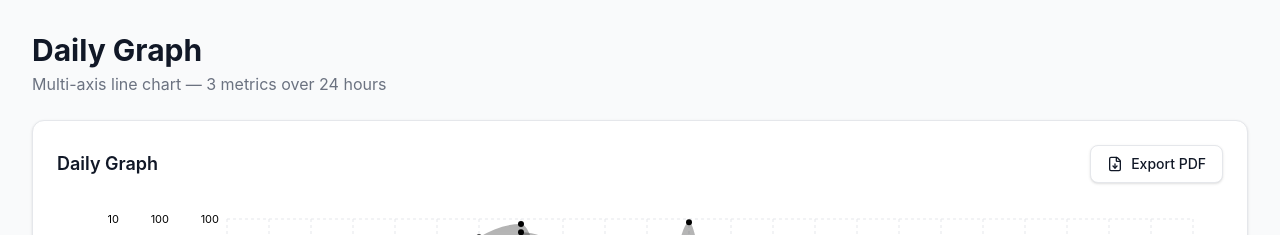
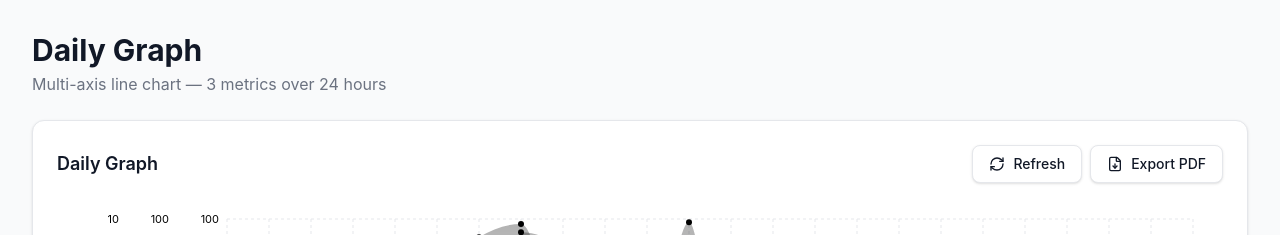
Before and after one commit to phurimart14/devdeva-test-chart, a React (Vite) app: page / in a window 1280 px wide. Shown: the top 235 px of the page. Built offline with nearby package versions, Linux system fonts and the light colour scheme.

Commit message:
feat: add refresh button to regenerate random mock data

```diff
--- a/src/App.tsx
+++ b/src/App.tsx
@@ -1,10 +1,20 @@
-import { useState } from 'react';
-import { DailyChart } from './components/DailyChart';
-import { ExportButton } from './components/ExportButton';
-import { generateMockData, LINE_CONFIGS } from './lib/mockData';
+import { useState } from "react";
+import { DailyChart } from "./components/DailyChart";
+import { ExportButton } from "./components/ExportButton";
+import { RefreshButton } from "./components/RefreshButton";
+import { generateMockData, LINE_CONFIGS } from "./lib/mockData";
 
 function App() {
-  const [data] = useState(() => generateMockData());
+  const [data, setData] = useState(() => generateMockData());
+
+  /**
+   * Refresh data — สุ่มข้อมูลใหม่
+   * - เปลี่ยน state → React จะ re-render กราฟ
+   * - กราฟ animate ใหม่ตั้งแต่ต้น (เพราะ key เดิม + data ใหม่)
+   */
+  function handleRefresh() {
+    setData(generateMockData());
+  }
 
   return (
     <div className="min-h-screen p-4 sm:p-6 lg:p-8">
@@ -21,16 +31,21 @@ function App() {
 
         {/* Chart Card */}
         <div className="bg-card border border-border rounded-xl p-3 sm:p-4 lg:p-6 shadow-sm">
-          {/* Header ของ card */}
+          {/* Card Header: title + 2 buttons */}
           <div className="flex flex-col sm:flex-row sm:items-center sm:justify-between gap-3 mb-4">
             <h2 className="text-base sm:text-lg font-semibold text-text-primary">
               Daily Graph
             </h2>
-            <ExportButton
-              data={data}
-              lineConfigs={LINE_CONFIGS}
-              filename="daily-graph"
-            />
+
+            {/* Action Buttons */}
+            <div className="flex items-center gap-2">
+              <RefreshButton onRefresh={handleRefresh} />
+              <ExportButton
+                data={data}
+                lineConfigs={LINE_CONFIGS}
+                filename="daily-graph"
+              />
+            </div>
           </div>
 
           <DailyChart data={data} lineConfigs={LINE_CONFIGS} />
--- /dev/null
+++ b/src/components/RefreshButton.tsx
@@ -0,0 +1,32 @@
+import { RefreshCw } from 'lucide-react';
+
+interface RefreshButtonProps {
+  /** Callback เมื่อกดปุ่ม */
+  onRefresh: () => void;
+}
+
+/**
+ * ปุ่ม Refresh Data — สุ่มข้อมูลใหม่
+ */
+export function RefreshButton({ onRefresh }: RefreshButtonProps) {
+  return (
+    <button
+      onClick={onRefresh}
+      className="
+        inline-flex items-center gap-2
+        px-4 py-2
+        bg-card border border-border
+        rounded-lg
+        text-sm font-medium text-text-primary
+        hover:bg-gray-50
+        active:bg-gray-100
+        transition-colors
+        shadow-sm
+      "
+      title="Refresh data (random new values)"
+    >
+      <RefreshCw className="w-4 h-4" />
+      Refresh
+    </button>
+  );
+}
```
